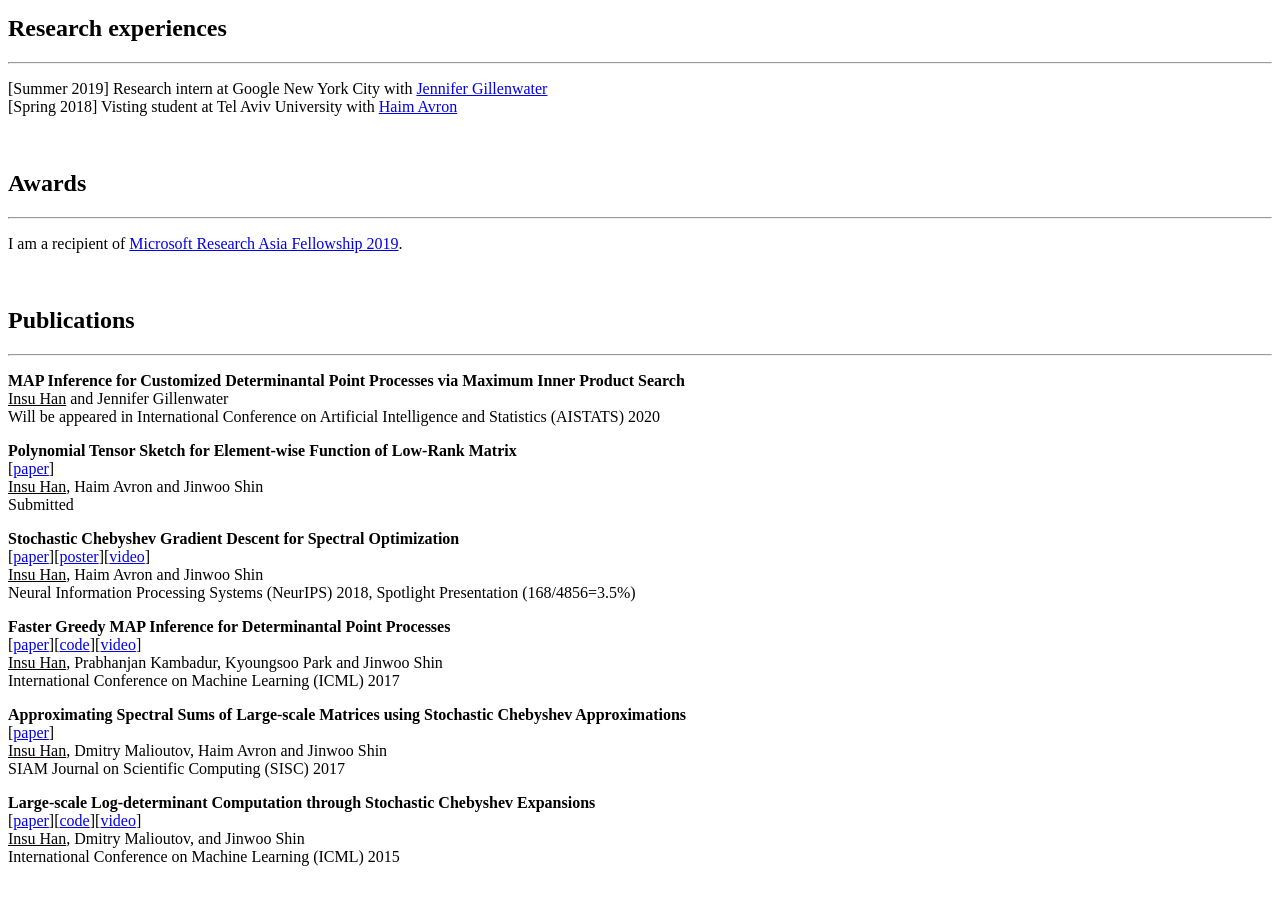
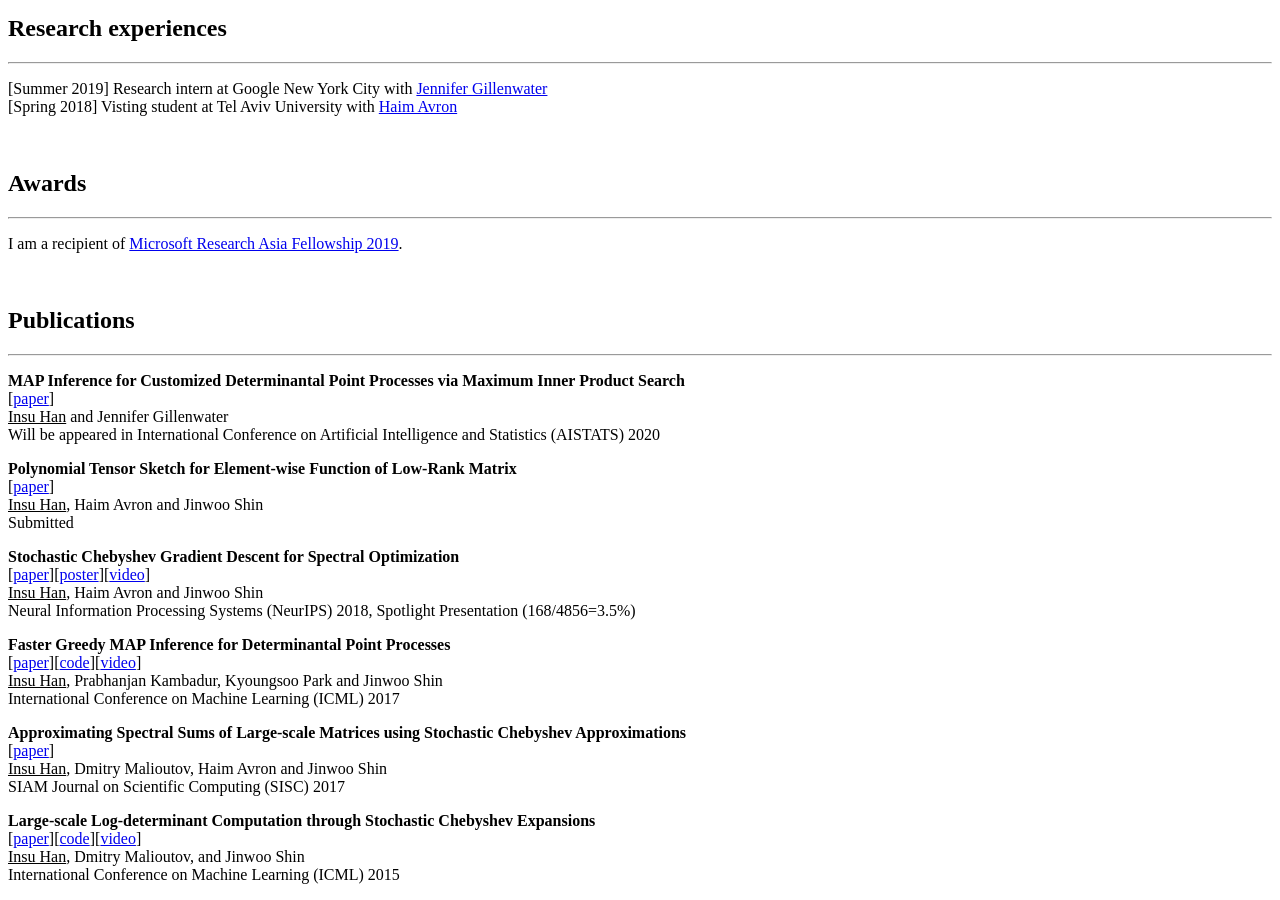
Before and after one commit to insuhan/insuhan.github.io, a Jekyll site: the page built from _posts/2019-10-12-about-me.markdown, in a window 1280 px wide and 900 px high, scrolled down 979 px. Built offline with Jekyll 4.4.1, drawn with Linux system fonts in a browser that asks for light colours; a style sheet for code colours, icons or effects is not loaded.

Commit message:
update aistats20 pdf link

```diff
--- a/_posts/2019-10-12-about-me.markdown
+++ b/_posts/2019-10-12-about-me.markdown
@@ -40,6 +40,7 @@ I am a recipient of [Microsoft Research Asia Fellowship 2019]. <br/>
 -----
 
 **MAP Inference for Customized Determinantal Point Processes via Maximum Inner Product Search** <br/>
+[[paper][fastdppmap_aistats20]]<br/>
 <U>Insu Han</U> and Jennifer Gillenwater <br/>
 Will be appeared in International Conference on Artificial Intelligence and Statistics (AISTATS) 2020
 <br/>
```
Also changed, not shown: other parts of _posts/2019-10-12-about-me.markdown (+1 -0 lines).
